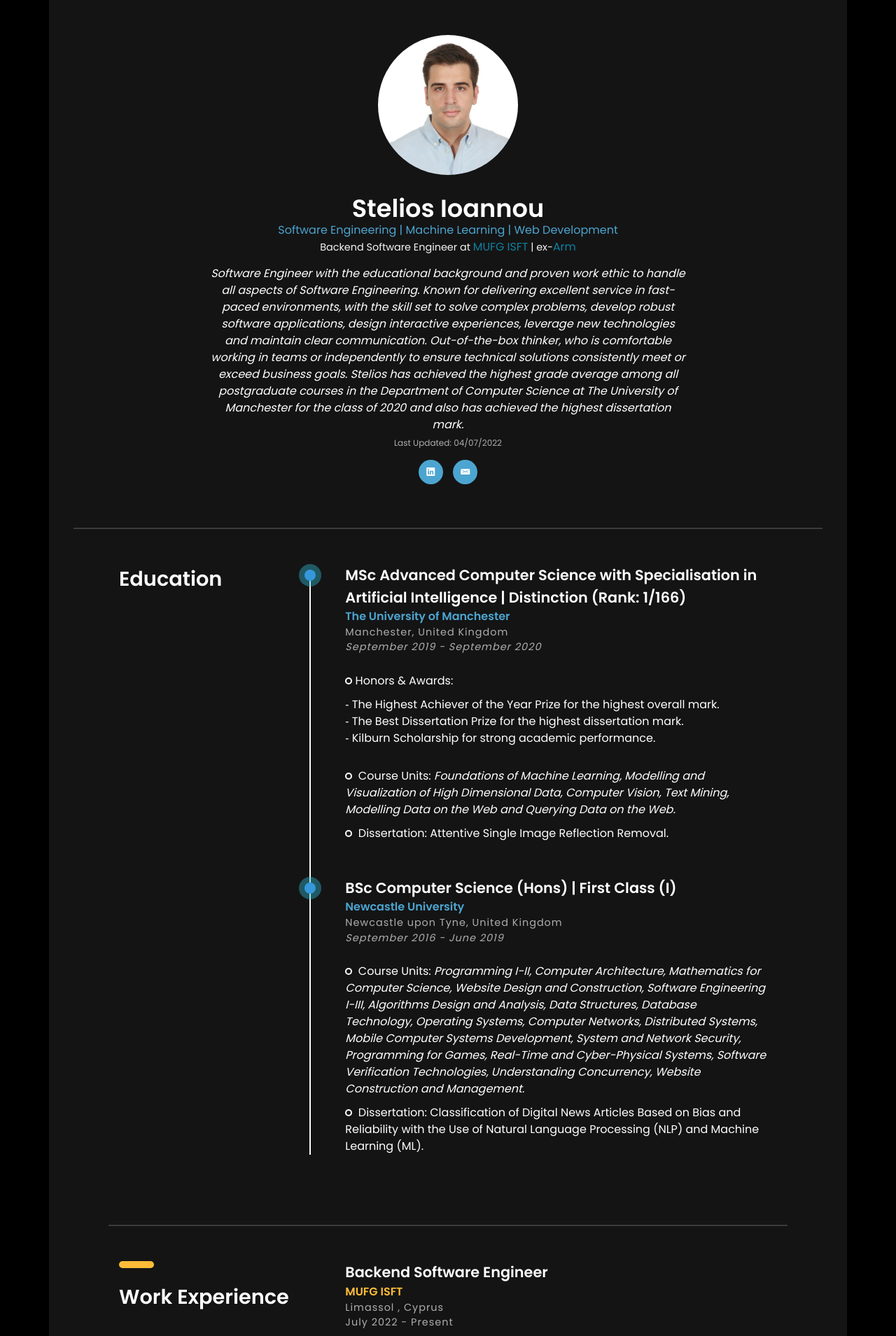
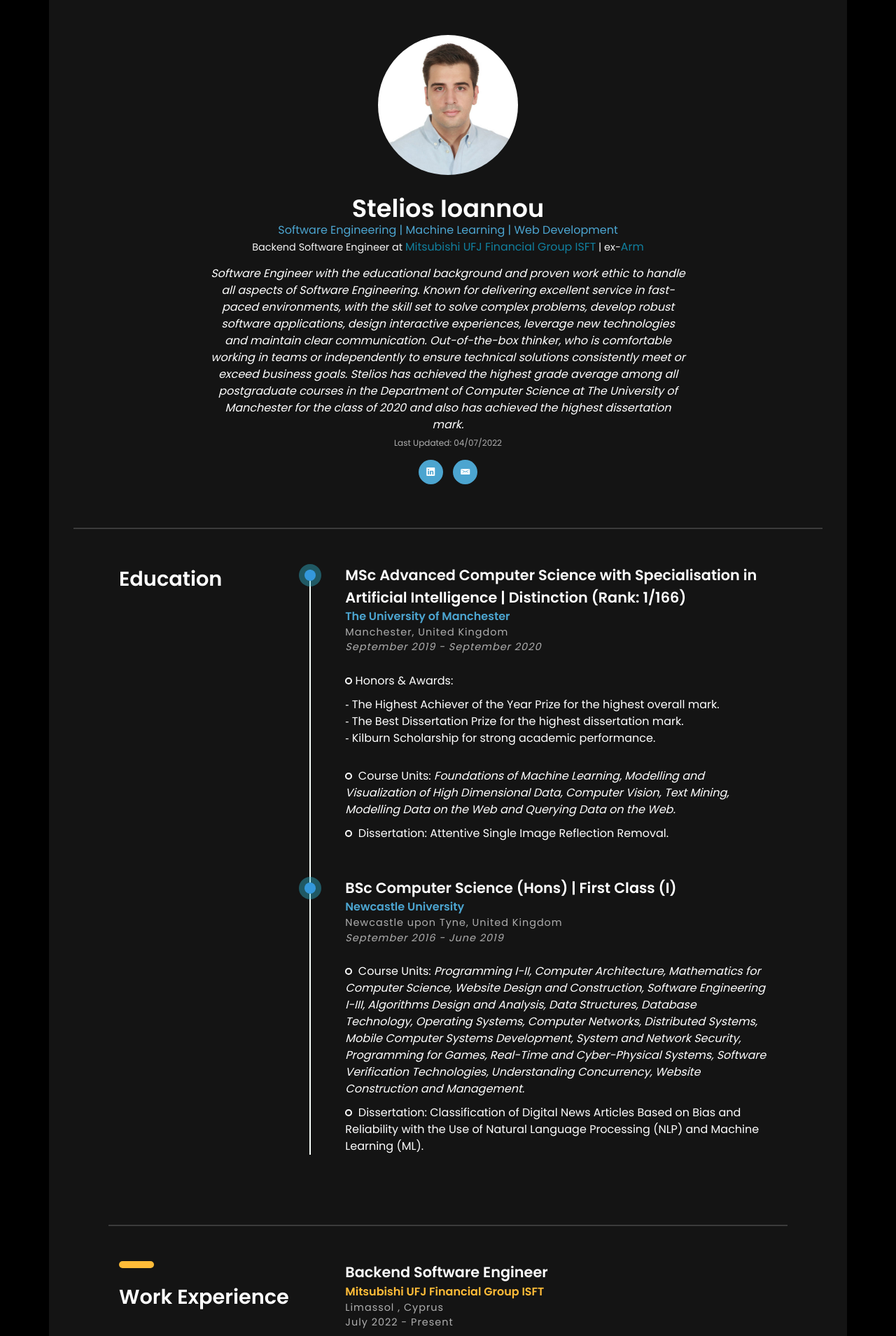
Before and after one commit to SteliosIoannou/steliosioannou.github.io, a plain HTML site: page index.html in a window 1280 px wide. Shown: the top 1909 px of the page at 70% size. Drawn offline with nearby package versions, Linux system fonts and the light colour scheme; files whose address does not match are found by name.

Commit message:
Updates Current Company Name

```diff
--- a/index.html
+++ b/index.html
@@ -18,7 +18,7 @@
       gtag("config", "UA-46119896-2");
     </script>
 
-    <title>Stelios Ioannou - Backend Software Engineer at MUFG ISFT</title>
+    <title>Stelios Ioannou - Backend Software Engineer at Mitsubishi UFJ Financial Group ISFT</title>
 
     <!--Meta tags-->
     <meta http-equiv="X-UA-Compatible" content="IE=edge" />
@@ -147,7 +147,7 @@
                   style="color: #11809f; font-size: 1.1em"
                   target="_blank"
                   href="https://www.linkedin.com/company/mufg-investor-services-fintech/"
-                  >MUFG ISFT</a
+                  >Mitsubishi UFJ Financial Group ISFT</a
                 >
                 | ex-<a
                   style="color: #11809f; font-size: 1.1em"
@@ -354,7 +354,7 @@
                 <h4 style="color: white"><b>Backend Software Engineer &nbsp;</b></h4>
                 <h5 class="font-grey">
                   <a style="color: #ffbc38" href="https://www.linkedin.com/company/mufg-investor-services-fintech/"
-                    ><b>MUFG ISFT</b></a
+                    ><b>Mitsubishi UFJ Financial Group ISFT</b></a
                   >
                 </h5>
                 <h6 class="font-lite-#212121" style="color: #aeaeae">
```
